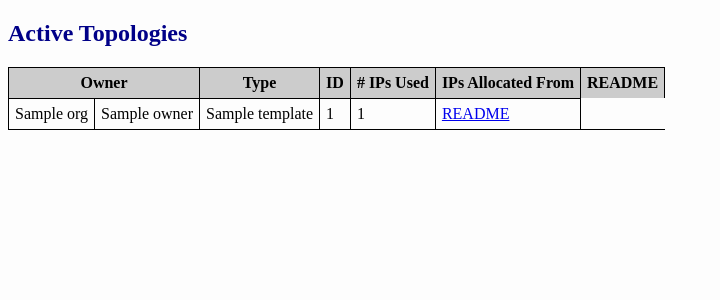
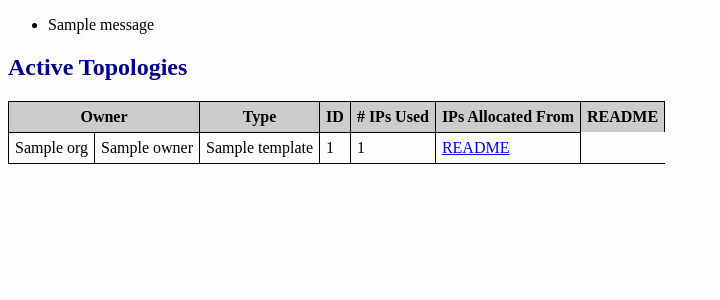
Before and after one commit to dound/vns, a Django app: template web/templates/vns/topologies.html in a window 1280 px wide. Shown: the top 300 px of the page, without its empty margins (0-720 px from the left). Run offline with Django 3.2, Linux system fonts and the light colour scheme; the template is opened without the code that fills it: most values are stand-ins (such as "Sample title", 1, 10 or a date in 2020); one stand-in notice (Sample message) is shown; parts of the project's set-up code (start-up, migrations or seed data) failed here and were passed over.

Commit message:
show django messages after the header, if any

```diff
--- a/web/templates/base.html
+++ b/web/templates/base.html
@@ -7,6 +7,13 @@
 </head>
 <body>
 {% block header %}{% endblock %}
+{% if messages %}
+<div id="messages"><ul>
+    {% for message in messages %}
+    <li>{{ message }}</li>
+    {% endfor %}
+</ul></div>
+{% endif %}
 {% block content %}{% endblock %}
 {% block footer %}{% endblock %}
 </body>
```
